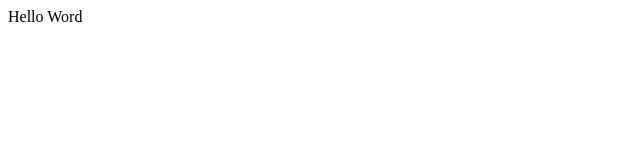
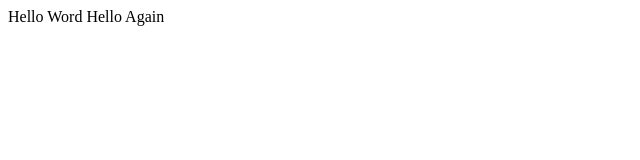
Before and after one commit to Buiba/Portal_Bank, a plain HTML site: page index.html in a window 1280 px wide. Shown: the whole page, without its empty margins (0-640 px from the left). Drawn offline with Linux system fonts and the light colour scheme.

Commit message:
Update index.html

```diff
--- a/index.html
+++ b/index.html
@@ -4,6 +4,6 @@
         <title>My WebPage</title>
     </header>
     <body>
-        Hello Word
+        Hello Word Hello Again
     </body>
 </html>
```
